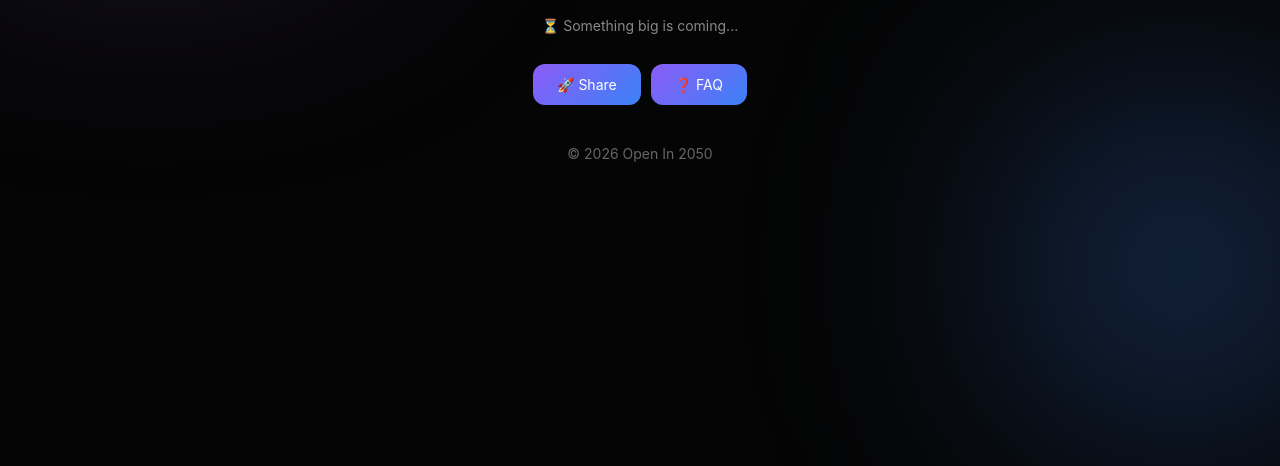
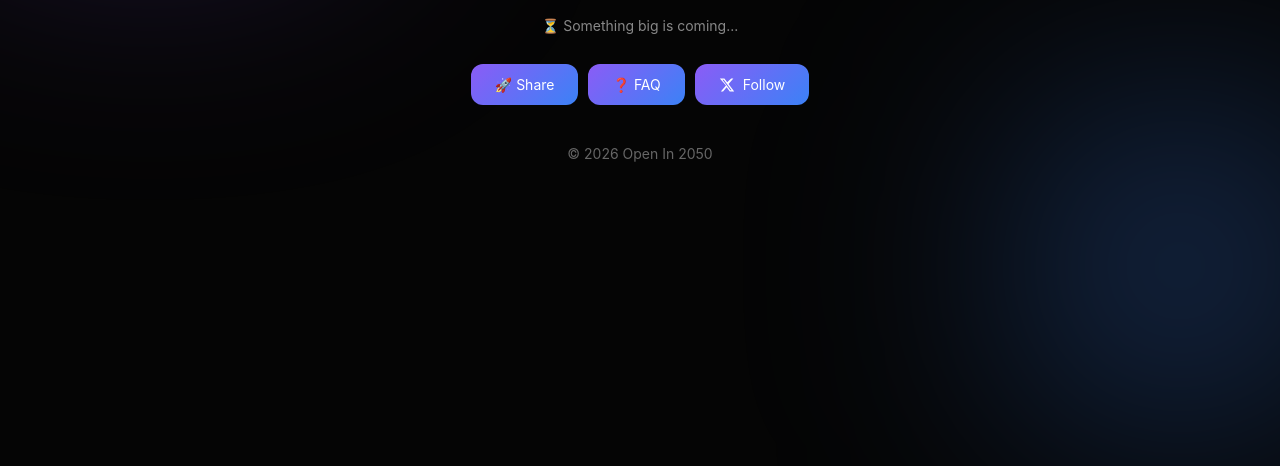
Before and after one commit to kodybtw/coming-soon, a plain HTML site: page index.html in a window 1280 px wide. Shown: the part 434-900 px from the top of the page. Drawn offline with Linux system fonts and the light colour scheme; a script that the page names is missing.

Commit message:
updated main page

```diff
--- a/index.html
+++ b/index.html
@@ -4,9 +4,7 @@
 <meta charset="UTF-8" />
 <title>Open In 2050 — Coming Soon</title>
 <meta name="viewport" content="width=device-width, initial-scale=1.0" />
-
 <script defer src="/_vercel/insights/script.js"></script>
-
 <style>
 * {
   margin: 0;
@@ -14,7 +12,6 @@
   box-sizing: border-box;
   font-family: -apple-system, BlinkMacSystemFont, sans-serif;
 }
-
 body {
   background: #050505;
   color: white;
@@ -25,7 +22,6 @@
   text-align: center;
   overflow: hidden;
 }
-
 .glow {
   position: absolute;
   width: 500px;
@@ -35,7 +31,6 @@
   top: -100px;
   left: -100px;
 }
-
 .glow2 {
   position: absolute;
   width: 400px;
@@ -45,33 +40,28 @@
   bottom: -100px;
   right: -100px;
 }
-
 .container {
   position: relative;
   z-index: 2;
   max-width: 600px;
   padding: 20px;
 }
-
 h1 {
   font-size: 48px;
   font-weight: 800;
   margin-bottom: 16px;
 }
-
 p {
   color: #aaa;
   margin-bottom: 30px;
   font-size: 18px;
 }
-
 .timer {
   display: flex;
   justify-content: center;
   gap: 20px;
   flex-wrap: wrap;
 }
-
 .box {
   background: rgba(255,255,255,0.05);
   border: 1px solid rgba(255,255,255,0.1);
@@ -79,32 +69,27 @@
   border-radius: 16px;
   min-width: 80px;
 }
-
 .box span {
   display: block;
   font-size: 32px;
   font-weight: 700;
 }
-
 .label {
   font-size: 12px;
   color: #777;
   margin-top: 5px;
 }
-
 .pulse {
   margin-top: 20px;
   font-size: 14px;
   color: #888;
   animation: pulse 2s infinite;
 }
-
 @keyframes pulse {
   0% { opacity: 0.3; }
   50% { opacity: 1; }
   100% { opacity: 0.3; }
 }
-
 .buttons {
   margin-top: 30px;
   display: flex;
@@ -112,7 +97,6 @@
   justify-content: center;
   flex-wrap: wrap;
 }
-
 button {
   background: linear-gradient(135deg, #8b5cf6, #3b82f6);
   border: none;
@@ -123,12 +107,31 @@
   cursor: pointer;
   transition: 0.2s;
 }
-
 button:hover {
   transform: scale(1.05);
   opacity: 0.9;
 }
-
+.x-link {
+  display: inline-flex;
+  align-items: center;
+  gap: 8px;
+  background: linear-gradient(135deg, #8b5cf6, #3b82f6);
+  padding: 12px 24px;
+  border-radius: 12px;
+  color: white;
+  font-size: 14px;
+  text-decoration: none;
+  transition: 0.2s;
+}
+.x-link:hover {
+  transform: scale(1.05);
+  opacity: 0.9;
+}
+.x-link svg {
+  width: 16px;
+  height: 16px;
+  fill: white;
+}
 .footer {
   margin-top: 40px;
   font-size: 14px;
@@ -136,39 +139,34 @@
 }
 </style>
 </head>
-
 <body>
-
 <div class="glow"></div>
 <div class="glow2"></div>
-
 <div class="container">
-
   <h1>Open In 2050</h1>
-  <p>The project launches on April 27, 2026</p>
-
+  <p>The project launches on April 27, 2026 at 00:00 UTC</p>
   <div class="timer">
     <div class="box"><span id="days">0</span><div class="label">Days</div></div>
     <div class="box"><span id="hours">0</span><div class="label">Hours</div></div>
     <div class="box"><span id="minutes">0</span><div class="label">Minutes</div></div>
     <div class="box"><span id="seconds">0</span><div class="label">Seconds</div></div>
   </div>
-
   <div class="pulse">⏳ Something big is coming...</div>
-
   <div class="buttons">
     <button onclick="sharePage()">🚀 Share</button>
     <button onclick="window.location.href='/faq'">❓ FAQ</button>
+    <a class="x-link" href="https://x.com/dontopen2050" target="_blank" rel="noopener noreferrer">
+      <svg viewBox="0 0 24 24" xmlns="http://www.w3.org/2000/svg"><path d="M18.244 2.25h3.308l-7.227 8.26 8.502 11.24H16.17l-4.714-6.231-5.401 6.231H2.741l7.73-8.835L1.254 2.25H8.08l4.253 5.622 5.911-5.622Zm-1.161 17.52h1.833L7.084 4.126H5.117z"/></svg>
+      Follow
+    </a>
   </div>
-
   <div class="footer">
     © 2026 Open In 2050
   </div>
-
 </div>
 
 <script>
-  const targetDate = new Date("2026-04-27T00:00:00");
+const targetDate = new Date("2026-04-27T00:00:00Z");
 
 function updateTimer() {
   const now = new Date();
@@ -187,7 +185,6 @@
 
 function sharePage() {
   const url = window.location.href;
-
   if (navigator.share) {
     navigator.share({
       title: "Open In 2050",
@@ -203,6 +200,5 @@
 setInterval(updateTimer, 1000);
 updateTimer();
 </script>
-
 </body>
 </html>
```
Lines whose indentation alone changed are shown as unchanged.
